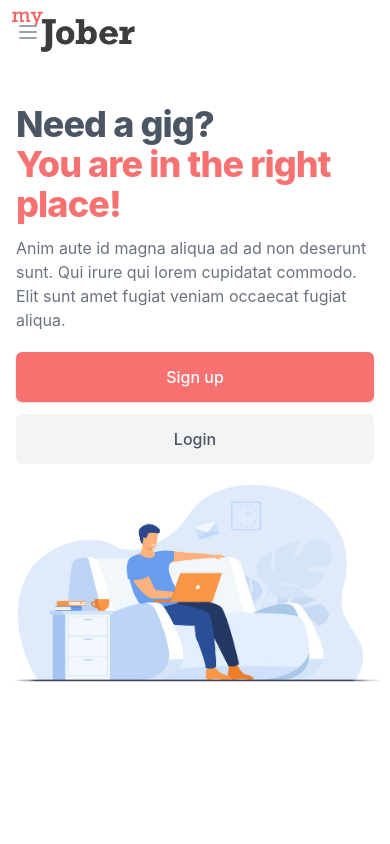
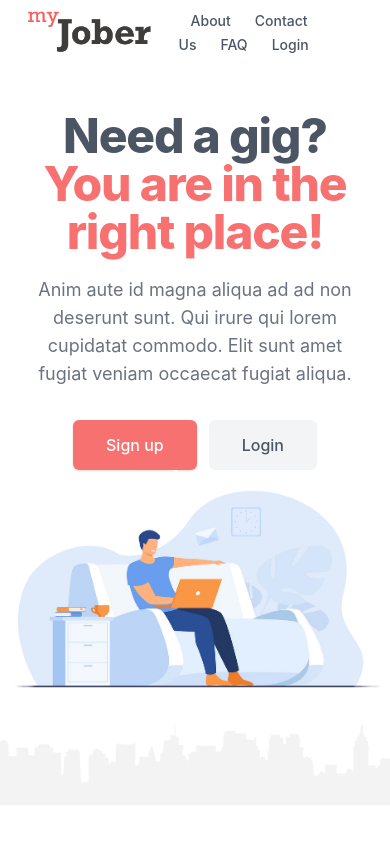
Before and after one commit to chdonovan/Jobs-posting, a React (Create React App) app in the folder client/: page /Signup in a window 390 px wide. Built offline with nearby package versions, Linux system fonts and the light colour scheme; a web font is replaced by a local one.

Commit message:
Added Footer component to app and some more styling.

```diff
--- a/client/src/App.js
+++ b/client/src/App.js
@@ -3,6 +3,7 @@ import { ApolloProvider, ApolloClient, InMemoryCache, createHttpLink } from '@ap
 import { setContext } from '@apollo/client/link/context';
 
 import Nav from './components/Nav';
+import Footer from './components/Footer';
 
 const httpLink = createHttpLink({
   uri: '/graphql',
@@ -29,6 +30,7 @@ function App() {
   return (
     <ApolloProvider client={client}>
         <Nav></Nav>
+        <Footer></Footer>
     </ApolloProvider>
   );
 }
--- /dev/null
+++ b/client/src/components/Footer/index.js
@@ -0,0 +1,13 @@
+import React from "react";
+import city from "../../assets/images/Footer/city.png";
+
+const Footer = () => {
+
+    return (
+        <div>
+            <img className="bg-bottom w-full" src={city} />
+        </div>
+    )
+}
+
+export default Footer;
--- a/client/src/pages/Main.js
+++ b/client/src/pages/Main.js
@@ -1,23 +1,24 @@
 import React from "react";
 import { NavLink } from "react-router-dom";
-import skyline from '../assets/images/skyline.png';
+// import skyline from '../assets/images/skyline.jpg';
+
 
 
 
 const Main = () => {
   return (
-    <div className="mt-10 mx-auto max-w-7xl px-4 sm:mt-12 sm:px-6 md:mt-16 lg:mt-20 lg:px-8 xl:mt-28">
+    <div className="mt-10 mx-auto px-4 sm:mt-12 sm:px-6 md:mt-16 lg:mt-20 lg:px-8 xl:mt-28 sm:content-around">
       <p className="mt-3 lg:text-3xl text-center text-base text-gray-500 sm:mt-5 sm:text-lg  mx-auto md:mt-5 md:text-xl ">
         We are here to help you with all your needs!
         <br /> Choose what you want to do:
       </p>
       <div className="mt-5 sm:mt-8 sm:flex justify-center space-x-20">
-        <div className="w-60 rounded-lg shadow ">
+        <div className="w-60 mt-3 sm:mt-0 sm:ml-3">
           <a>
             <NavLink
               exact
               to="/Signup"
-              className="bg-cust-yellow font-bold flex items-center justify-center px-8 py-3 border border-transparent text-base font-medium rounded-md text-gray-600 bg-yellow-200 hover:bg-yellow-300 md:py-4 md:text-lg md:px-10 nav-link"
+              className="bg-cust-yellow font-bold flex items-center justify-center px-8 py-3 border border-transparent text-base font-medium rounded-md shadow-lg text-gray-600 bg-yellow-200 hover:bg-yellow-300 md:py-4 md:text-lg md:px-10 nav-link"
               replace
             >
               I need help
@@ -33,7 +34,7 @@ const Main = () => {
             <NavLink
               exact
               to="/Login"
-              className="bg-cust-orange font-bold nav-link w-full flex items-center justify-center px-8 py-3 border border-transparent text-base font-medium rounded-md text-gray-600 bg-red-300 hover:bg-red-400 md:py-4 md:text-lg md:px-10"
+              className="bg-cust-orange font-bold nav-link w-full flex items-center justify-center px-8 py-3 border border-transparent text-base font-medium rounded-md shadow-lg text-gray-600 bg-red-300 hover:bg-red-400 md:py-4 md:text-lg md:px-10"
               replace
             >
               I want to help
@@ -45,9 +46,6 @@ const Main = () => {
           </a>
         </div>
       </div>
-      <div className="w-24 min-w-full">
-        <img src={skyline} />
-      </div>
     </div>
   );
 }
--- a/client/tailwind.config.js
+++ b/client/tailwind.config.js
@@ -2,6 +2,22 @@ module.exports = {
   purge: ['./src/**/*.{js,jsx,ts,tsx}', './public/index.html'],
   darkMode: false, // or 'media' or 'class'
   theme: {
+    screens: {
+      'sm': '320px',
+      // => @media (min-width: 640px) { ... }
+
+      'md': '768px',
+      // => @media (min-width: 768px) { ... }
+
+      'lg': '1024px',
+      // => @media (min-width: 1024px) { ... }
+
+      'xl': '1280px',
+      // => @media (min-width: 1280px) { ... }
+
+      '2xl': '1536px',
+      // => @media (min-width: 1536px) { ... }
+    }
   },
   variants: {
     extend: {},
```
Also changed, not shown: client/src/assets/images/Footer/city.png (added), client/src/assets/images/skyline.png (deleted).
